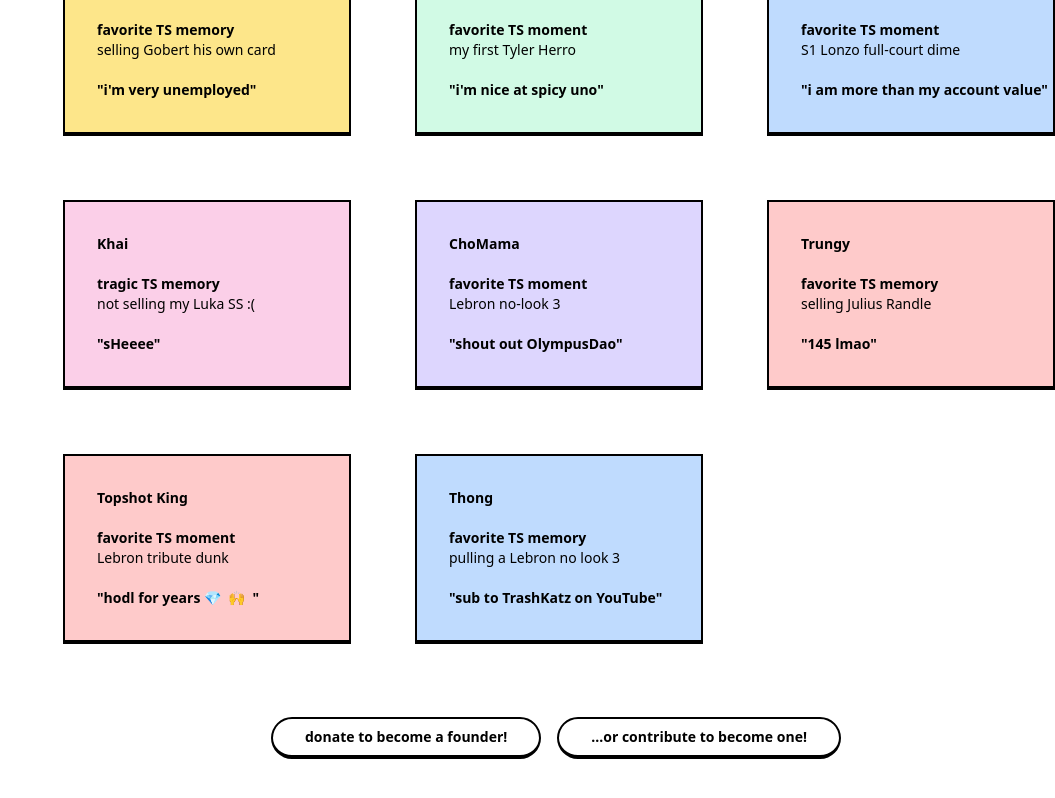
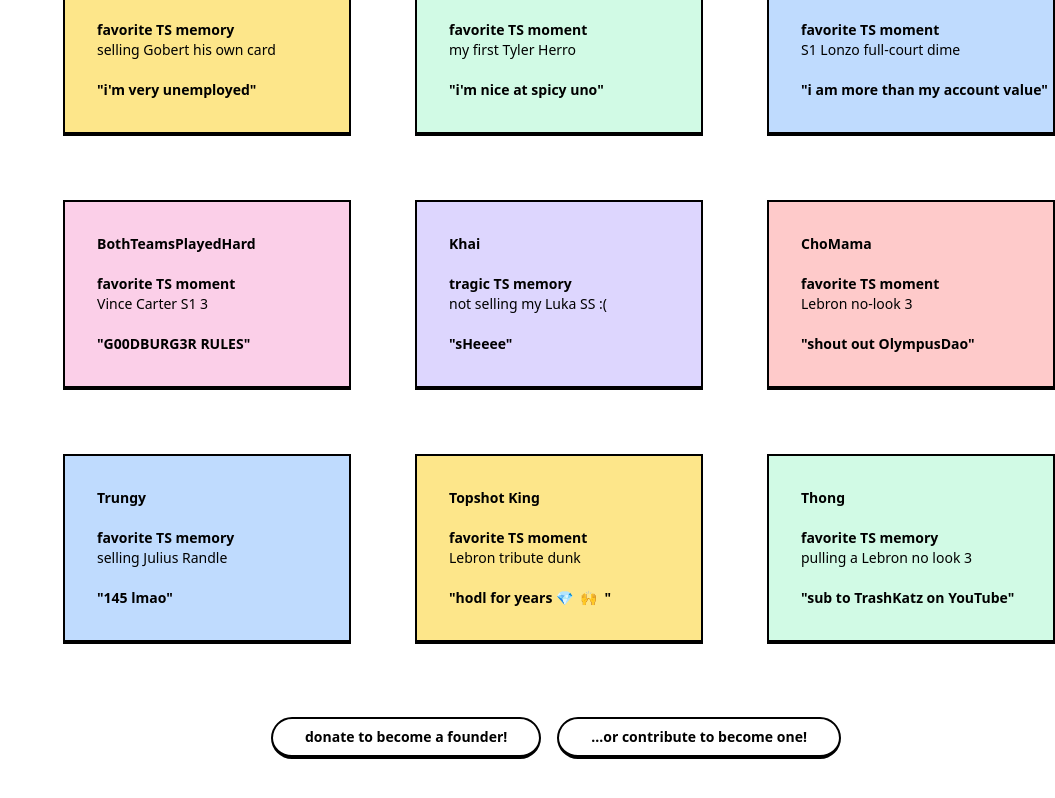
Before and after one commit to Lam-Pham/topshot-simulator, a Next.js app: page / in a window 1280 px wide. Shown: the part 3769-4567 px from the top of the page, without its empty margins (225-1280 px from the left). Built offline with nearby package versions, Linux system fonts and the light colour scheme; what tailwindcss-animatecss would draw is missing.

Commit message:
added goodburger founder

```diff
--- a/components/founders.js
+++ b/components/founders.js
@@ -35,13 +35,22 @@ export default function Founders() {
                 </p>
 
                 <p class="col-span-1 text-sm border-2 border-b-4 border-black py-8 px-8 bg-pink-200">
+
+                  <a href="nbatopshot.com" target="_blank" class="font-bold hover:underline">BothTeamsPlayedHard</a><br/><br/>
+                    <span class="font-bold">favorite TS moment</span><br/>
+                    Vince Carter S1 3<br/><br/>
+                    <span class="font-bold">"G00DBURG3R RULES"</span>
+
+                </p>
+
+                <p class="col-span-1 text-sm border-2 border-b-4 border-black py-8 px-8 bg-purple-200">
                   <a href="nbatopshot.com" target="_blank" class="font-bold hover:underline">Khai</a><br/><br/>
                     <span class="font-bold">tragic TS memory</span><br/>
                     not selling my Luka SS :(<br/><br/>
                     <span class="font-bold">"sHeeee"</span>
                 </p>
 
-                <p class="col-span-1 text-sm border-2 border-b-4 border-black py-8 px-8 bg-purple-200">
+                <p class="col-span-1 text-sm border-2 border-b-4 border-black py-8 px-8 bg-red-200">
 
                   <a href="nbatopshot.com" target="_blank" class="font-bold hover:underline">ChoMama</a><br/><br/>
                     <span class="font-bold">favorite TS moment</span><br/>
@@ -50,7 +59,7 @@ export default function Founders() {
 
                 </p>
 
-                <p class="col-span-1 text-sm border-2 border-b-4 border-black py-8 px-8 bg-red-200">
+                <p class="col-span-1 text-sm border-2 border-b-4 border-black py-8 px-8 bg-blue-200">
 
                   <a href="nbatopshot.com" target="_blank" class="font-bold hover:underline">Trungy</a><br/><br/>
                     <span class="font-bold">favorite TS memory</span><br/>
@@ -59,7 +68,7 @@ export default function Founders() {
 
                 </p>
 
-                <p class="col-span-1 text-sm border-2 border-b-4 border-black py-8 px-8 bg-red-200">
+                <p class="col-span-1 text-sm border-2 border-b-4 border-black py-8 px-8 bg-yellow-200">
 
                   <a href="nbatopshot.com" target="_blank" class="font-bold hover:underline">Topshot King</a><br/><br/>
                     <span class="font-bold">favorite TS moment</span><br/>
@@ -68,7 +77,7 @@ export default function Founders() {
 
                 </p>
 
-                <p class="col-span-1 text-sm border-2 border-b-4 border-black py-8 px-8 bg-blue-200">
+                <p class="col-span-1 text-sm border-2 border-b-4 border-black py-8 px-8 bg-green-100">
 
                   <a href="nbatopshot.com" target="_blank" class="font-bold hover:underline">Thong</a><br/><br/>
                     <span class="font-bold">favorite TS memory</span><br/>
```
